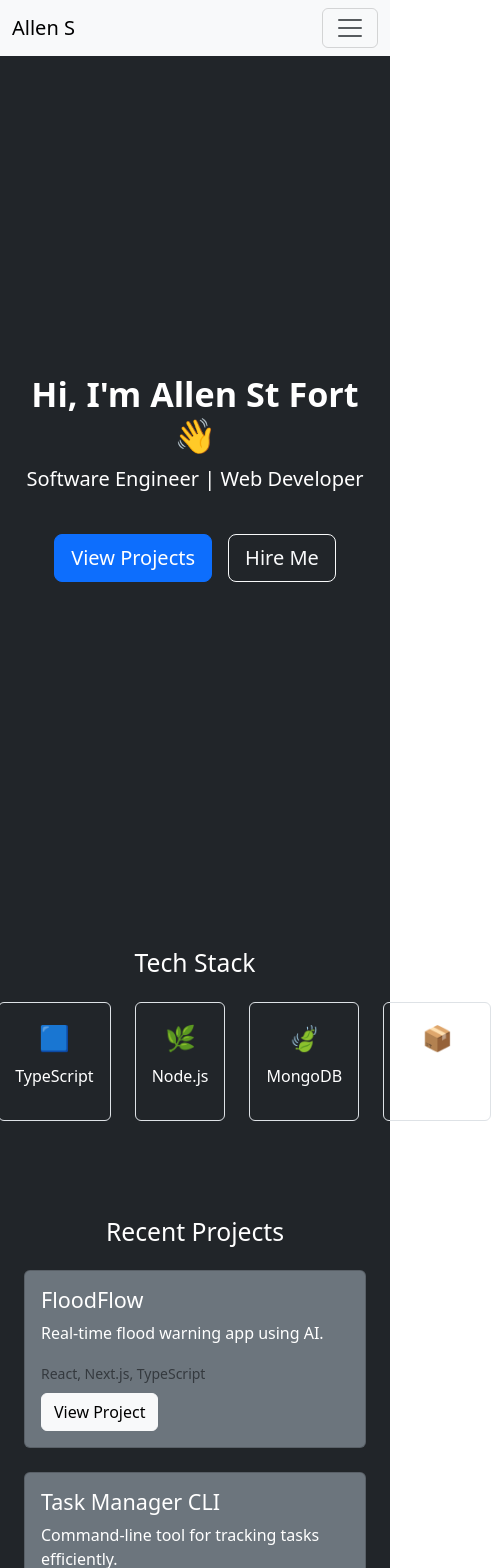
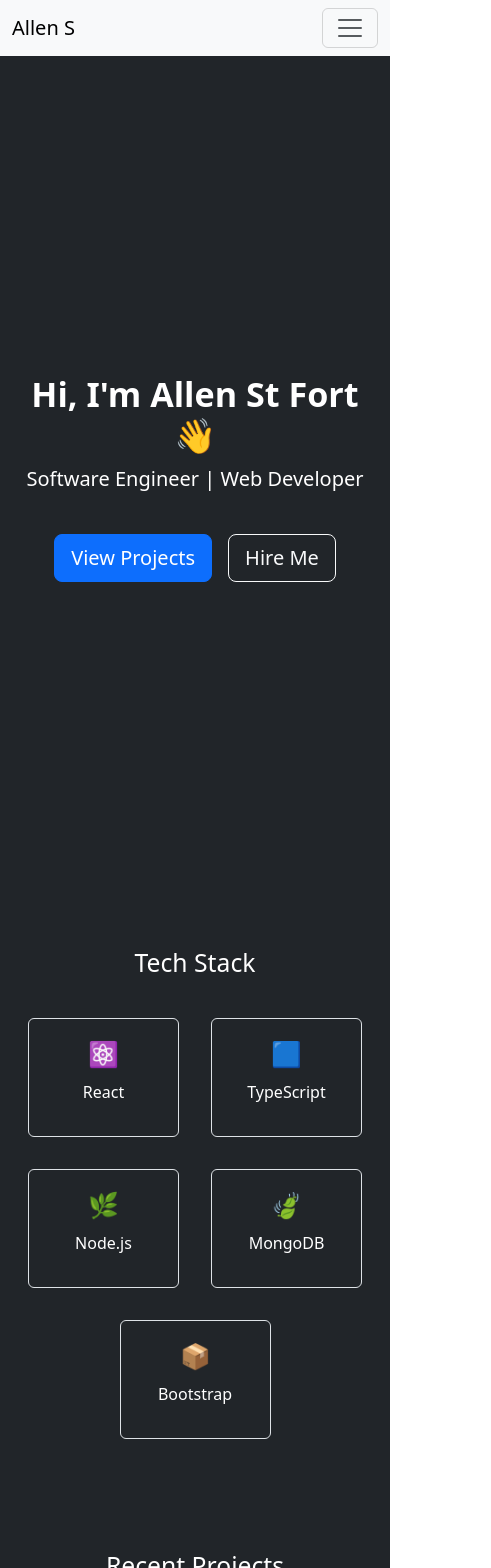
Before and after one commit to allenstfort23/allen-s-portfolio, a React (Vite) app in the folder frontend/: page / in a window 390 px wide. Shown: the top 1568 px of the page, 491 px wide, since content can reach past the window. Built offline with nearby package versions, Linux system fonts and the light colour scheme.

Commit message:
Make home page responsive

```diff
--- a/frontend/src/pages/Home/home.tsx
+++ b/frontend/src/pages/Home/home.tsx
@@ -7,6 +7,7 @@ const skills = [
   { name: "MongoDB", icon: "🍃" },
   { name: "Bootstrap", icon: "📦" },
 ];
+
 const projects = [
   {
     title: "FloodFlow",
@@ -40,13 +41,17 @@ const Home = () => {
       </div>
 
       {/* Skills Section */}
-      <div className="container py-5">
-        <h2 className="text-center mb-4">Tech Stack</h2>
-        <div className="d-flex justify-content-center gap-4">
+      <div className="container py-5 text-center">
+        <h2 className="mb-4">Tech Stack</h2>
+        <div className="row justify-content-center">
           {skills.map((skill, index) => (
-            <div key={index} className="p-3 border rounded text-center">
-              <span className="fs-2">{skill.icon}</span>
-              <p className="mt-2">{skill.name}</p>
+            <div
+              key={index}
+              className="col-6 col-sm-4 col-md-2 text-center p-3">
+              <div className="p-3 border rounded">
+                <span className="fs-2">{skill.icon}</span>
+                <p className="mt-2">{skill.name}</p>
+              </div>
             </div>
           ))}
         </div>
@@ -57,7 +62,7 @@ const Home = () => {
         <h2 className="text-center mb-4">Recent Projects</h2>
         <div className="row">
           {projects.map((project, index) => (
-            <div key={index} className="col-md-6 mb-4">
+            <div key={index} className="col-12 col-md-6 mb-4">
               <div className="card bg-secondary text-white">
                 <div className="card-body">
                   <h4 className="card-title">{project.title}</h4>
```
